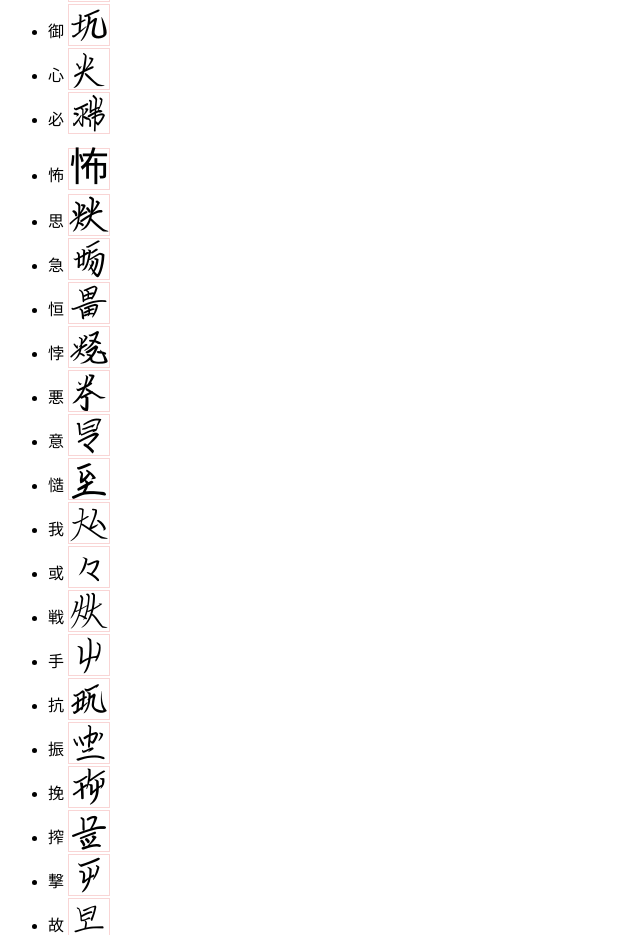
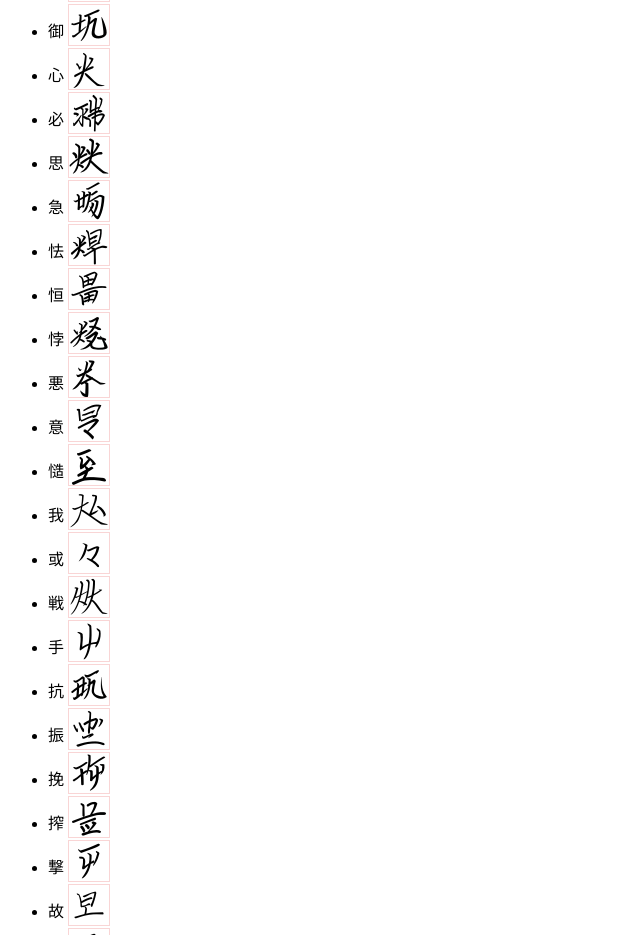
Before and after one commit to sozysozbot/SY-Linzi, a plain HTML site: page glyphs.html in a window 1280 px wide. Shown: the part 7079-8014 px from the top of the page, without its empty margins (0-640 px from the left). Drawn offline with Linux system fonts and the light colour scheme.

Commit message:
_make_glyphs_page.sh を走らせる

```diff
--- a/glyphs.html
+++ b/glyphs.html
@@ -182,9 +182,9 @@
 <li>&#x5FA1; <span lang="x-linzklar">&#x5FA1;</span></li>
 <li>&#x5FC3; <span lang="x-linzklar">&#x5FC3;</span></li>
 <li>&#x5FC5; <span lang="x-linzklar">&#x5FC5;</span></li>
-<li>&#x6016; <span lang="x-linzklar">&#x6016;</span></li>
 <li>&#x601D; <span lang="x-linzklar">&#x601D;</span></li>
 <li>&#x6025; <span lang="x-linzklar">&#x6025;</span></li>
+<li>&#x602F; <span lang="x-linzklar">&#x602F;</span></li>
 <li>&#x6052; <span lang="x-linzklar">&#x6052;</span></li>
 <li>&#x6096; <span lang="x-linzklar">&#x6096;</span></li>
 <li>&#x60AA; <span lang="x-linzklar">&#x60AA;</span></li>
```
Also changed, not shown: _glyphs.txt.
